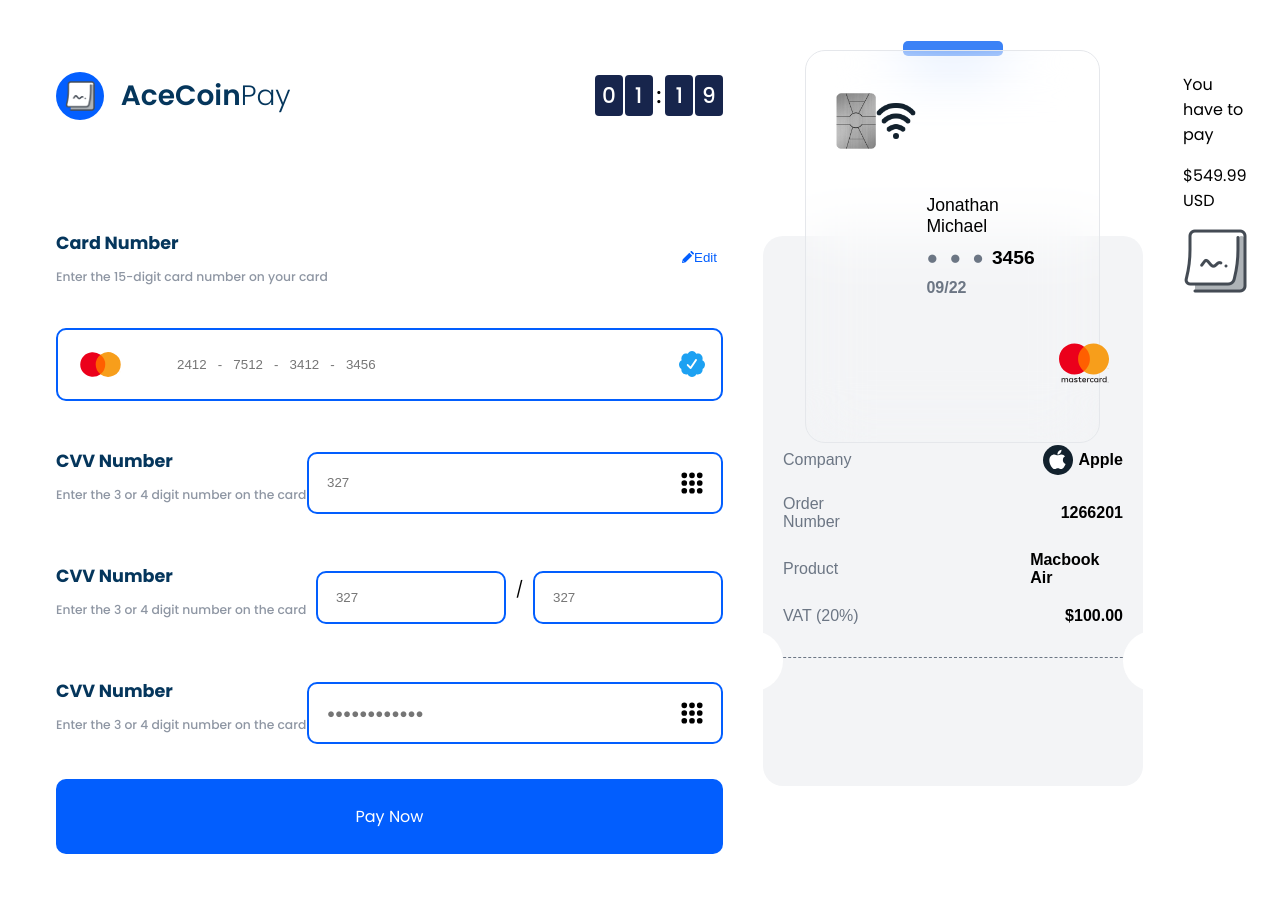
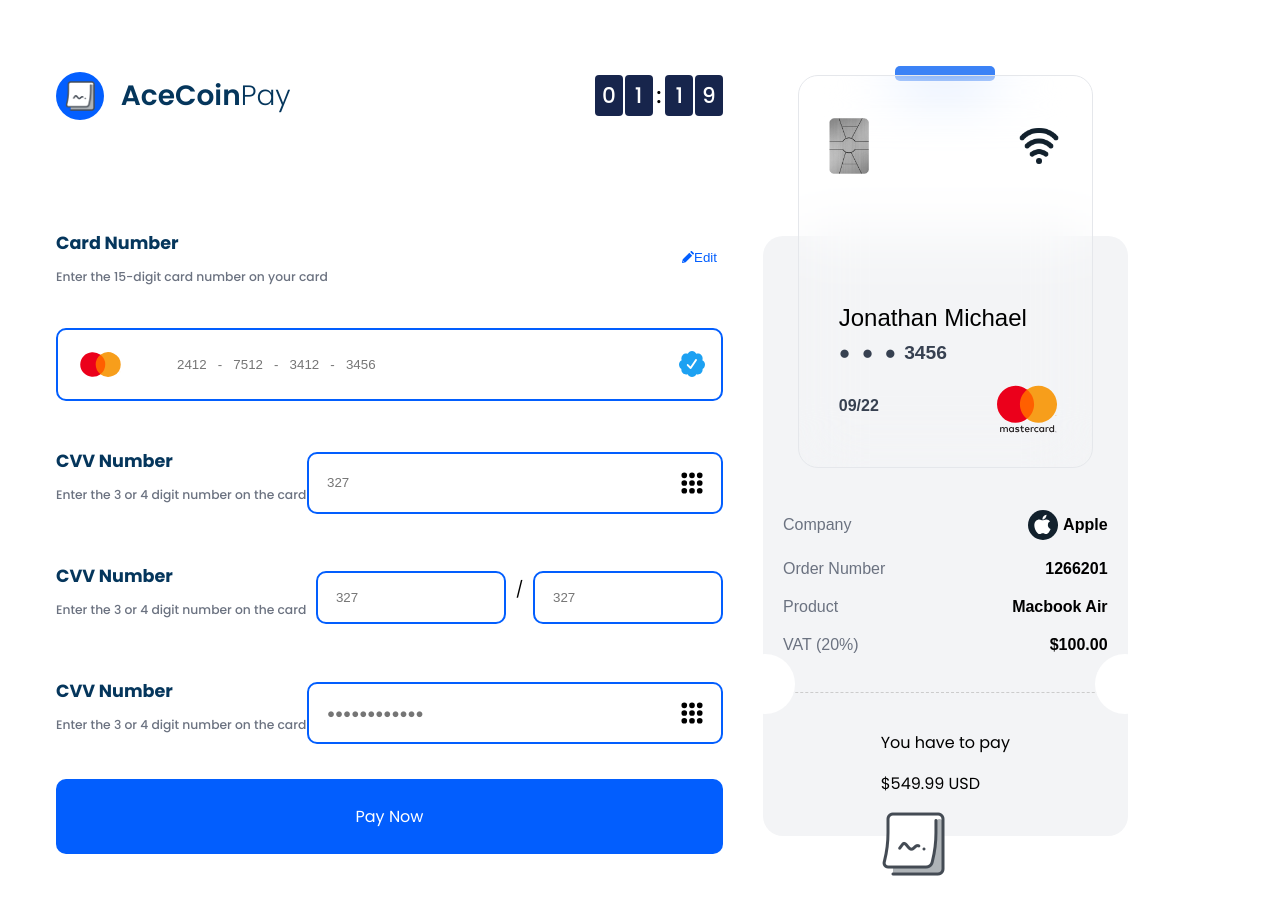
Before and after one commit to Aboyeji-Isaac/Ace_Coin, a website: page index.html in a window 1280 px wide. Drawn offline with Linux system fonts and the light colour scheme.

Commit message:
second commit

```diff
--- a/index.html
+++ b/index.html
@@ -106,8 +106,8 @@
         <div class="card">
             <span class="blu"></span>
             <div class="checkout">
-                <img src="assets/chip.png" class="loading-icon" style="width: 40px;">
-              <img src="assets/wifi.png" class="trailiing-icon" style="width: 40px;">
+                <img src="assets/chip.png" class="chip-icon" style="width: 40px;">
+              <img src="assets/wifi.png" class="wifi-icon" style="width: 40px;">
               <div class="card-info">
                 <div class="card-holder">
                   Jonathan Michael
@@ -149,8 +149,6 @@
                     <div class="aside left"></div>
                     <div class="aside right"></div>
                 </div>
-
-            </div>
                 <div class="payment-info">
                     <p>You have to pay</p>
                     <p class="amount">
@@ -160,6 +158,7 @@
                 </div>
             </div>
         </div>
+    </div>
 
 
 </body>
--- a/sass/_variables.scss
+++ b/sass/_variables.scss
@@ -2,10 +2,12 @@
 $dark_bg: #17254c;
 $blue_bg: #035fff;
 $text_one: #05365c;
-$text_two: #8e96a3;
+$text_two: #6b7280;
 $input-border: #e0e0e080;
 $active-border: #0077B6;
-$label-color: #6c7684;
+$label-color: #cccccc;
+// $label-color: #6c7684;
+$bold-color: #000;
 
 
 // Fonts
--- a/sass/main.scss
+++ b/sass/main.scss
@@ -186,18 +186,12 @@
     @include setFlex (flex, center, center, initial);
     margin-top: 180px;
     border-radius: 20px;
-    display: flex;
-    // width: 404px;
-    height: 550px;
+    flex-direction: column;
+    height: 600px;
     background-color: #f3f4f6;
     padding: 20px;
     bottom: 0;
     box-sizing: border-box;
-
-    .payment-info{
-        position: absolute;
-        margin-top: 400px
-    }
 
     span.blu{
         margin-top: -925px;
@@ -222,12 +216,18 @@
             padding: 30px;
             box-sizing: border-box;
             img{
+                position: absolute;
                 display: flex;
                 margin-top: -250px;
             }
 
-            $label-color: #6c7684;
-            $bold-color: #000;
+
+            .wifi-icon{
+                margin-left: 190px;
+            }
+
+
+
 
             .card-info {
                 padding: 10px;
@@ -237,8 +237,8 @@
                 max-width: 250px;
 
                 .card-holder {
-                    font-size: 1.1em;
-                    margin-bottom: 10px;
+                    font-size: 1.5em;
+                    margin-top: 200px;
                 }
 
                 .card-number {
@@ -246,7 +246,8 @@
                     align-items: center;
                     gap: 5px;
                     font-size: 1.2em;
-                    color: $label-color;
+                    color: #374151;
+                    margin-top: 10px;
                     margin-bottom: 10px;
 
                     .dots {
@@ -255,7 +256,7 @@
 
                     .last-four {
                     font-weight: bold;
-                    color: $bold-color;
+                    color: #374151;
                     }
                 }
 
@@ -267,15 +268,16 @@
                     .expiry {
                         font-size: 1em;
                         font-weight: bold;
-                        color: $label-color;
+                        color: #374151;
                     }
 
                     .card-logo {
                         img {
-                            margin-top: 50px;
-                            position: absolute;
-                            width: 50px;
-                            height: 50px;
+                            margin-top: 5px;
+                            margin-right: -30px;
+                            position: relative;
+                            width: 60px;
+                            height: 60px;
                         }
                     }
                 }
@@ -284,12 +286,12 @@
         }
 
     .info-container {
-        margin-top: 3em;
+        margin-top: 20em;
       display: flex;
       flex-direction: column;
       gap: 20px;
       font-family: Arial, sans-serif;
-      color: $label-color;
+      color: $text_two;
 
       .info-row {
         display: flex;
@@ -297,8 +299,9 @@
         align-items: center;
 
         .label {
+            display: flex;
           font-size: 1em;
-          margin-right: 12rem;
+          margin-right: 10rem;
         }
 
         .value {
@@ -321,28 +324,26 @@
     }
 
     .dotted-line {
-        position: absolute;
-        width: 400px;
+      position: absolute;
+      width: 400px;
       border: none;
-      border-top: 1px dashed $label-color; // You can change the color and thickness as needed
-      margin-top: 300px;
+      border-top: 1px dashed $label-color;
+      margin-top: 320px;
     }
 
       .by-side{
         @include setFlex (flex, center, space-between, initial);
+
         .aside{
-            display: flex;
-            position: absolute;
+            margin: 0 -210px;
+
             border-radius: 50%;
             width: 60px;
             height: 60px;
             background-color: #fff;
-            margin-top: 300px;
+            z-index: 2;
           }
 
-          .left{
-            margin-left: -400px;
-          }
       }
 
 }
```
Also changed, not shown: sass/main.css, 1 other file. Lines whose indentation alone changed are shown as unchanged.
